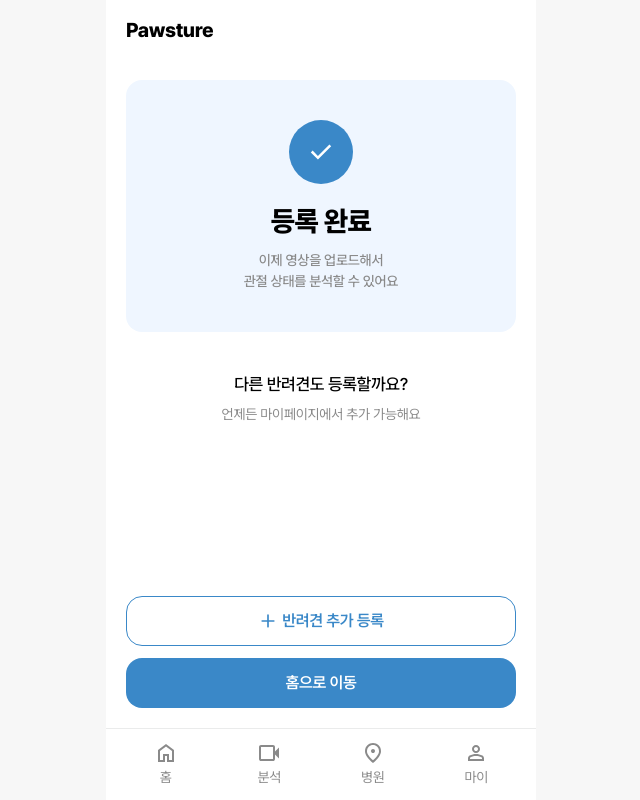
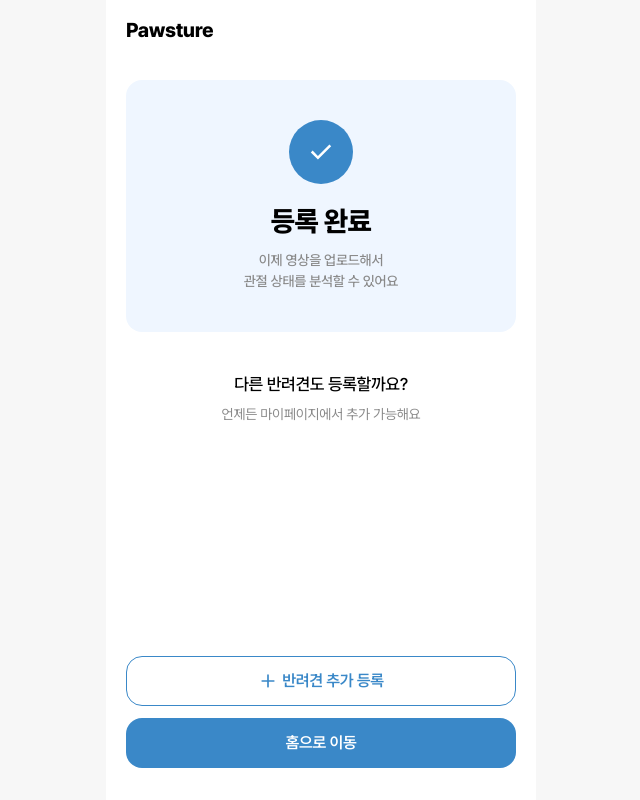
Before and after one commit to Team-Pawsture/frontend, a Next.js app: page /pet/success in a window 1280 px wide. Shown: the whole page, without its empty margins (319-959 px from the left). Built offline with nearby package versions, Linux system fonts and the light colour scheme.

Commit message:
fix: pet 페이지를 nav 레이아웃 그룹에서 분리 (#18)

```diff
--- /dev/null
+++ b/src/app/pet/layout.tsx
@@ -0,0 +1,16 @@
+import { Header } from '@/components/common/Header';
+
+type PetLayoutProps = {
+  children: React.ReactNode;
+};
+
+const PetLayout = ({ children }: PetLayoutProps): React.ReactElement => {
+  return (
+    <div className="flex flex-1 flex-col">
+      <Header />
+      <main className="scrollbar-hide flex flex-1 flex-col">{children}</main>
+    </div>
+  );
+};
+
+export default PetLayout;
--- a/src/app/(nav)/pet/success/page.tsx
+++ b/src/app/pet/success/page.tsx
@@ -10,7 +10,7 @@ const PetSuccessPage = (): React.ReactElement => {
   const router = useRouter();
 
   return (
-    <div className="flex flex-1 flex-col p-5">
+    <div className="flex flex-1 flex-col px-5 pt-5 pb-8">
       <RegistrationCompleteCard />
       <div className="mt-10 flex flex-col items-center gap-1.5">
         <p className="subhead4">다른 반려견도 등록할까요?</p>
```
Also changed, not shown: src/app/pet/new/page.tsx (renamed from src/app/(nav)/pet/new/page.tsx).
